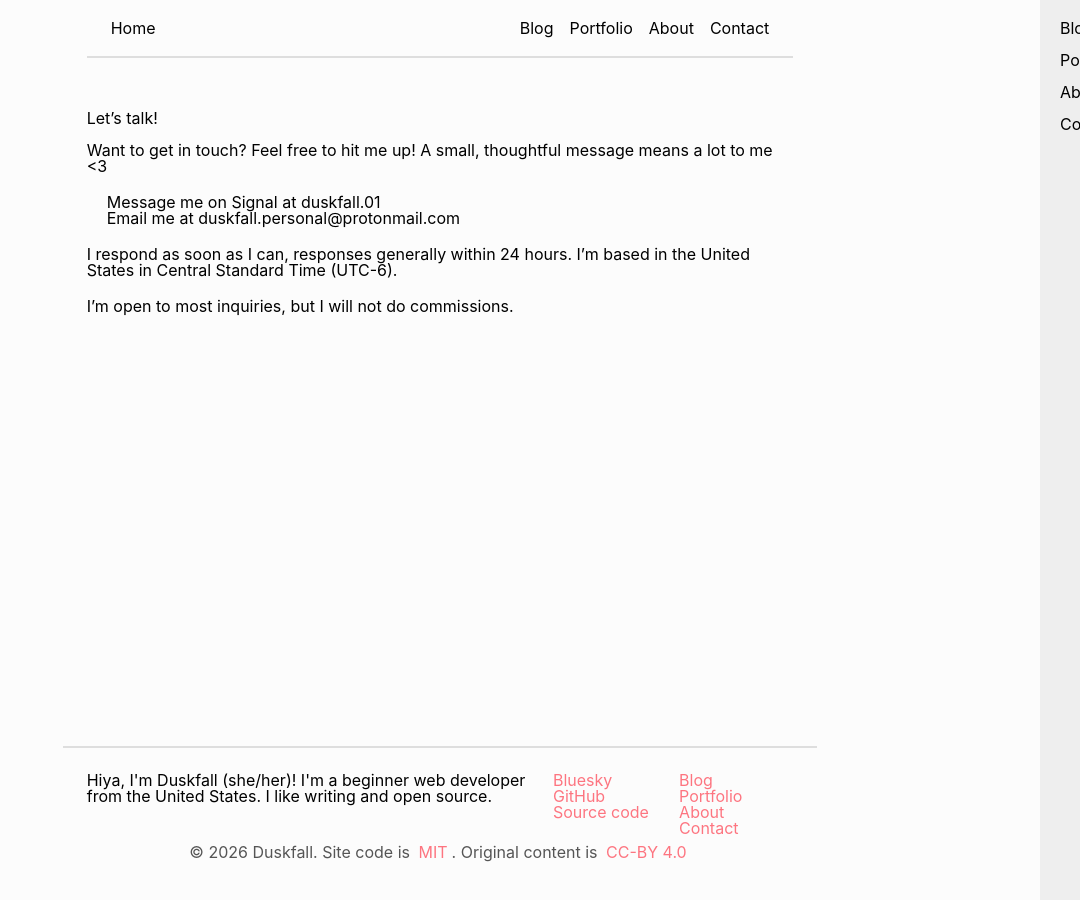
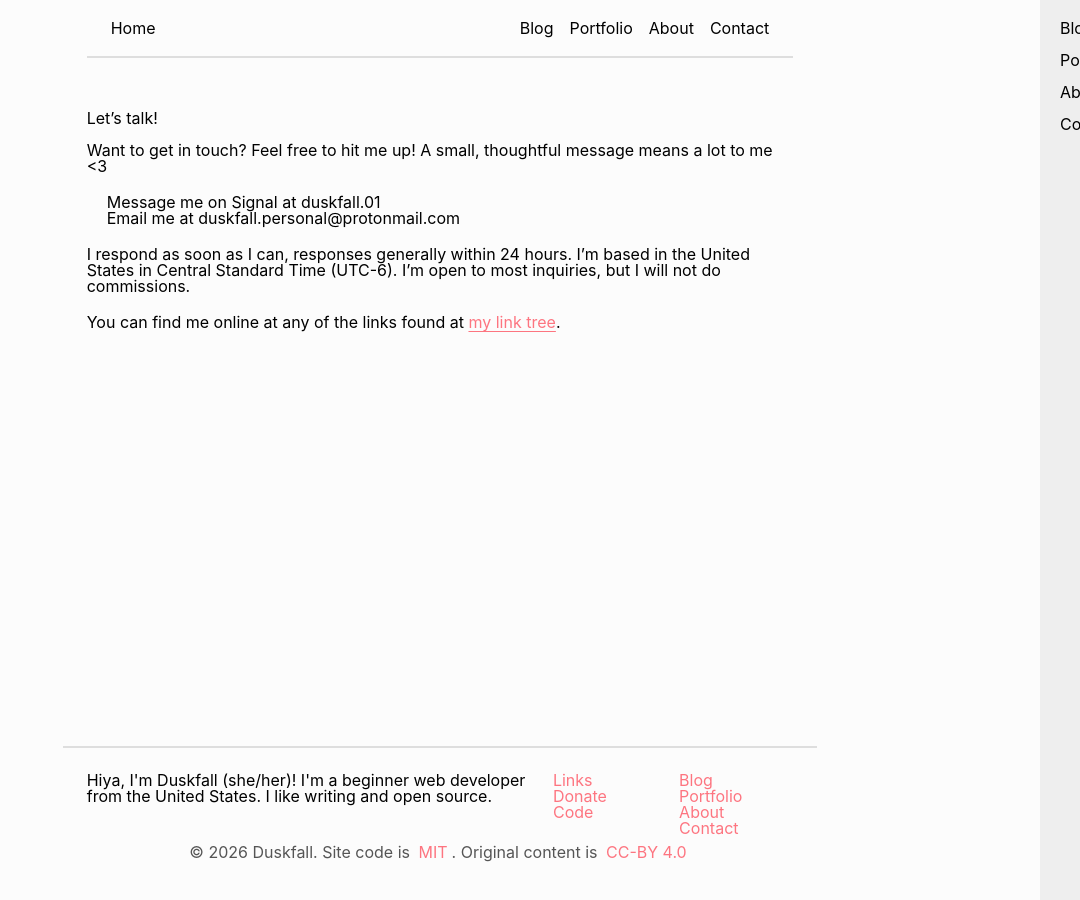
Before and after one commit to TrulyFlawed/trulyflawed.github.io, a Jekyll site: the page built from pages/contact.md, in a window 1280 px wide. Shown: the whole page, without its empty margins (200-1280 px from the left). Built offline with Jekyll 4.4.1, drawn with Linux system fonts in a browser that asks for light colours; nearby versions of some CDN libraries; library files that are not in the unit come from our copies.

Commit message:
feat: link tree
Resolves: #1

```diff
--- a/_includes/footer.html
+++ b/_includes/footer.html
@@ -3,9 +3,9 @@
 		<p>Hiya, I'm Duskfall (she/her)! I'm a beginner web developer from the United States. I like writing and open source.</p>
 	</div>
 	<ul class="footer-nav other-nav">
-		<li><a href="https://bsky.app/profile/duskhasfallen.bsky.social">Bluesky</a></li>
-		<li><a href="https://github.com/TrulyFlawed">GitHub</a></li>
-		<li><a href="https://github.com/TrulyFlawed/trulyflawed.github.io/">Source code</a></li>
+		<li><a href="{{ site.baseurl }}/links/">Links</a></li>
+		<li><a href="https://ko-fi.com/duskhasfallen">Donate</a></li>
+		<li><a href="https://github.com/TrulyFlawed/trulyflawed.github.io/">Code</a></li>
 	</ul>
 	<ul class="footer-nav site-nav">
 		<li><a href="/blog/">Blog</a></li>
--- a/pages/contact.md
+++ b/pages/contact.md
@@ -11,6 +11,6 @@ Want to get in touch? Feel free to hit me up! A small, thoughtful message means
 - Message me on Signal at `duskfall.01`
 - Email me at `duskfall.personal@protonmail.com`
 
-I respond as soon as I can, responses generally within 24 hours. I'm based in the United States in Central Standard Time (UTC-6).
+I respond as soon as I can, responses generally within 24 hours. I'm based in the United States in Central Standard Time (UTC-6). I'm open to most inquiries, but I will not do commissions.
 
-I'm open to most inquiries, but I will not do commissions.
+You can find me online at any of the links found at [my link tree](/links/).
```
Also changed, not shown: pages/links.md (added, +20 -0 lines).
